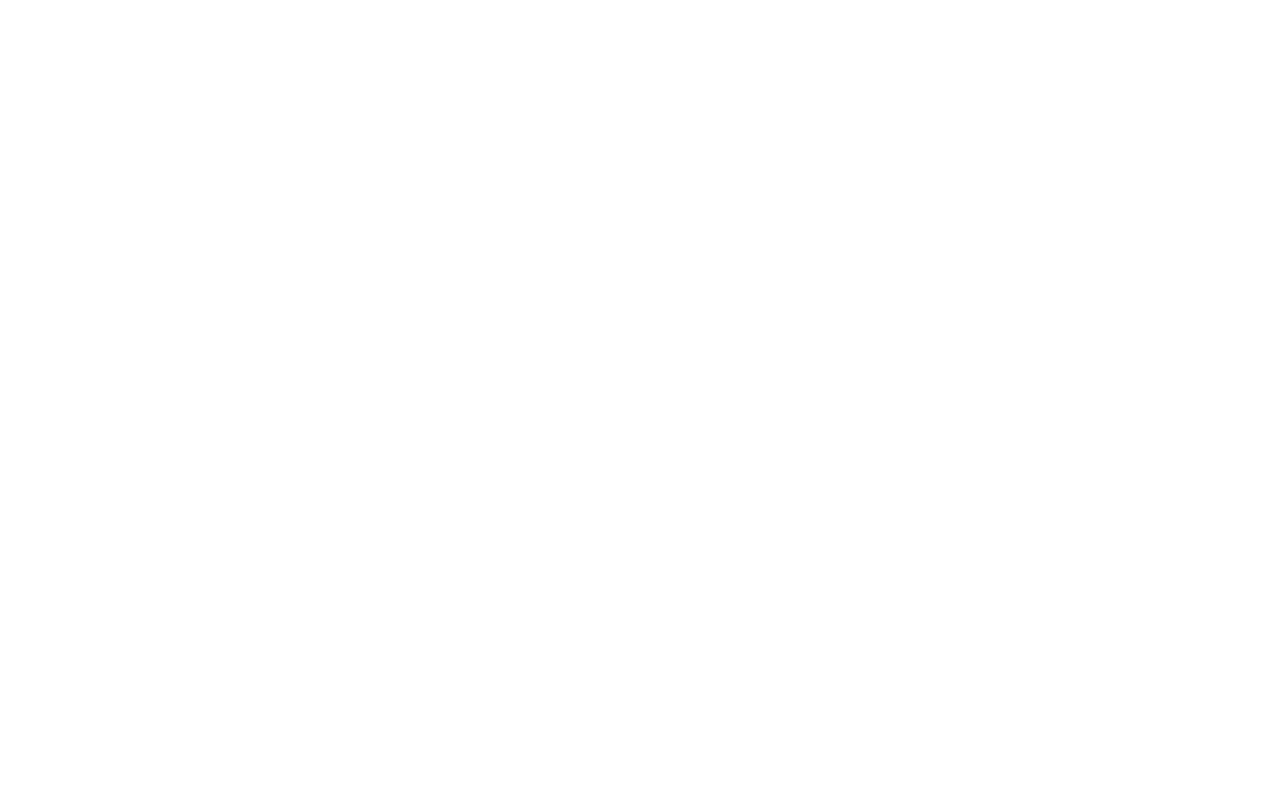
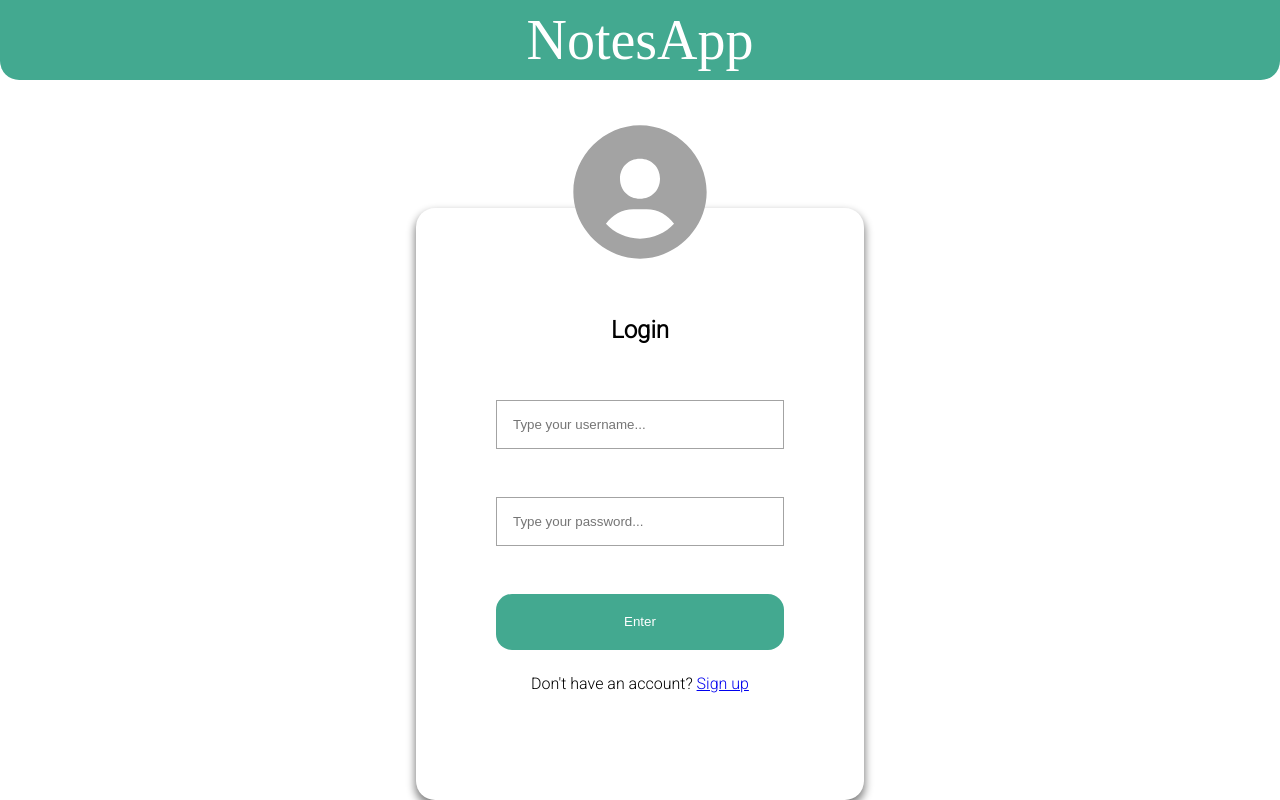
Before and after one commit to AurelioGD/client-notes-app, a React (Create React App) app: page /login in a window 1280 px wide. Built offline with nearby package versions, Linux system fonts and the light colour scheme; a web font is replaced by a local one.

Commit message:
Se modifico el form para el funcionamiento de login
Aparte para que el form sea reutilizable tanto para el login
como para el register, tambien se creo una ruta privada,
la cual verifica si exioste un token del backend.

```diff
--- a/src/App.js
+++ b/src/App.js
@@ -1,14 +1,18 @@
 import './App.css';
 import {BrowserRouter as Router, Switch, Route} from 'react-router-dom';
 import PageWelcome from './pages/PageWelcome/PageWelcome';
+import Login from './pages/Login/Login';
+import Register from './pages/Register/Register';
+import PrivateRoute from './components/PrivateRoute/PrivateRoute';
 
 
 function App() {
   return (
     <Router>
       <Switch>
-        <Route path="/home" exact children={<PageWelcome/>}/>
-
+        <Route path="/login" exact children={<Login/>}/>
+        <Route path="/register" exact children={<Register/>}/>
+        <PrivateRoute path="/home" exact={true} children={<PageWelcome/>}/>
       </Switch>
 
     </Router>
--- a/src/components/Form/Form.css
+++ b/src/components/Form/Form.css
@@ -25,11 +25,11 @@
     align-items: center;
     justify-content: center;
 }
-.container-form__input-username,.container-form__input-password{
+.container-form__input-username,.container-form__input-password,.container-form__input-name{
     outline: none;
     border: #a3a3a3 solid 1px;
     width: 18rem;
-    padding: 0.8rem 1rem;
+    padding: 1rem 1rem;
 }
 .container-form__button-submit{
     width: 18rem;
@@ -38,7 +38,8 @@
     border-radius: 1rem;
     color: var(--fontColorLight);
     background-color: var(--primaryColor);
+    cursor: pointer;
 }
 .mg-2rem{
-    margin: 1.5rem 0 3rem 0;
+    margin: 1.5rem 0 1.5rem 0;
 }
--- a/src/components/Form/Form.jsx
+++ b/src/components/Form/Form.jsx
@@ -1,17 +1,53 @@
 import './Form.css'
 import UserIcon from '../../svg/user-icon.svg';
+import { useState }from 'react'
+import {Redirect} from 'react-router-dom'
+function Form({action='#',title="Form",titleButton="submit",inputName=false,textSignUp=false,path=null}) {
 
-function Form({action,title,titleButton}) {
+    const [dataForm,setDataForm]=useState({})
+
+    const handlerChange=(e)=>{
+        setDataForm({
+            ...dataForm,
+            [e.target.name]:e.target.value
+        })
+    }
+
+    const handlerSubmit=(e)=>{
+        e.preventDefault()
+        if(!path) return
+        const payload={
+            ...dataForm
+        }
+        const a=JSON.stringify(payload);
+        console.log(a)
+        fetch(path,{
+            headers: {
+                'Content-Type': 'application/json'
+            },
+            method:"POST",
+            body: JSON.stringify(payload)
+        })
+            .then(rawData=>rawData.json())
+            .then(data=>{
+                localStorage.setItem('usertoken',JSON.stringify(data.token))
+                {<Redirect to="/home" />}
+            })
+
+    }
+
     return (
         <div className="container-form">
             <img src={UserIcon} alt="icon-user" className="container-form__icon-user"/>
             <h2 className="container-form__title">{title}</h2>
-            <form className="container-form__form" action={action||'#'}>
-                <input type="text" className="container-form__input-username mg-2rem" placeholder="Type your username..."/>
-                <input type="text" className="container-form__input-password mg-2rem" placeholder="Type your password..."/>
-                <button className="container-form__button-submit mg-2rem">{titleButton}</button>
+            <form className="container-form__form" action={action} onSubmit={handlerSubmit}>
+                {inputName && <input type="text" name="name"className="container-form__input-name mg-2rem" placeholder="Type your name..." onChange={handlerChange}/>}
+                <input type="text" name="username"className="container-form__input-username mg-2rem" placeholder="Type your username..." onChange={handlerChange}/>
+                <input type="password" name="password"className="container-form__input-password mg-2rem" placeholder="Type your password..." onChange={handlerChange}/>
+                <input type="submit" className="container-form__button-submit mg-2rem" value={titleButton}/>
             </form>
-            <p>Don't have an account? <a href="/register">Sign up</a></p>
+            {textSignUp && <p>Don't have an account? <a href="/register">Sign up</a></p>}
+
         </div>
     )
 }
--- /dev/null
+++ b/src/components/PrivateRoute/PrivateRoute.jsx
@@ -0,0 +1,12 @@
+import { Route,Redirect } from 'react-router-dom'
+const PrivateRoute = ({children,...rest}) => {
+    if(localStorage.getItem('usertoken')){
+        return <Route {...rest}>
+            {children}
+        </Route>
+    }else{
+        return <Redirect to='/login'/>
+    }
+}
+
+export default PrivateRoute
--- a/src/pages/Login/Login.jsx
+++ b/src/pages/Login/Login.jsx
@@ -1,12 +1,14 @@
-import FormLogin from "../../components/FormLogin/FormLogin";
+import Form from "../../components/Form/Form";
 import SmallNav from "../../components/SmallNav/SmallNav";
 import './Login.css'
+
 const Login = () => {
+
     return (
         <div>
             <SmallNav/>
             <div className="main">
-                <FormLogin/>
+                <Form title="Login" titleButton="Enter" textSignUp={true} path="http://localhost:5500/api/login"/>
             </div>
         </div>
     )
--- a/src/pages/Register/Register.jsx
+++ b/src/pages/Register/Register.jsx
@@ -0,0 +1,14 @@
+import SmallNav from "../../components/SmallNav/SmallNav"
+import Form from "../../components/Form/Form"
+const Register = () => {
+    return (
+        <div>
+            <SmallNav/>
+            <div className="main">
+                <Form title="Register" titleButton="Sign Up" inputName={true}/>
+            </div>
+        </div>
+    )
+}
+
+export default Register
```
